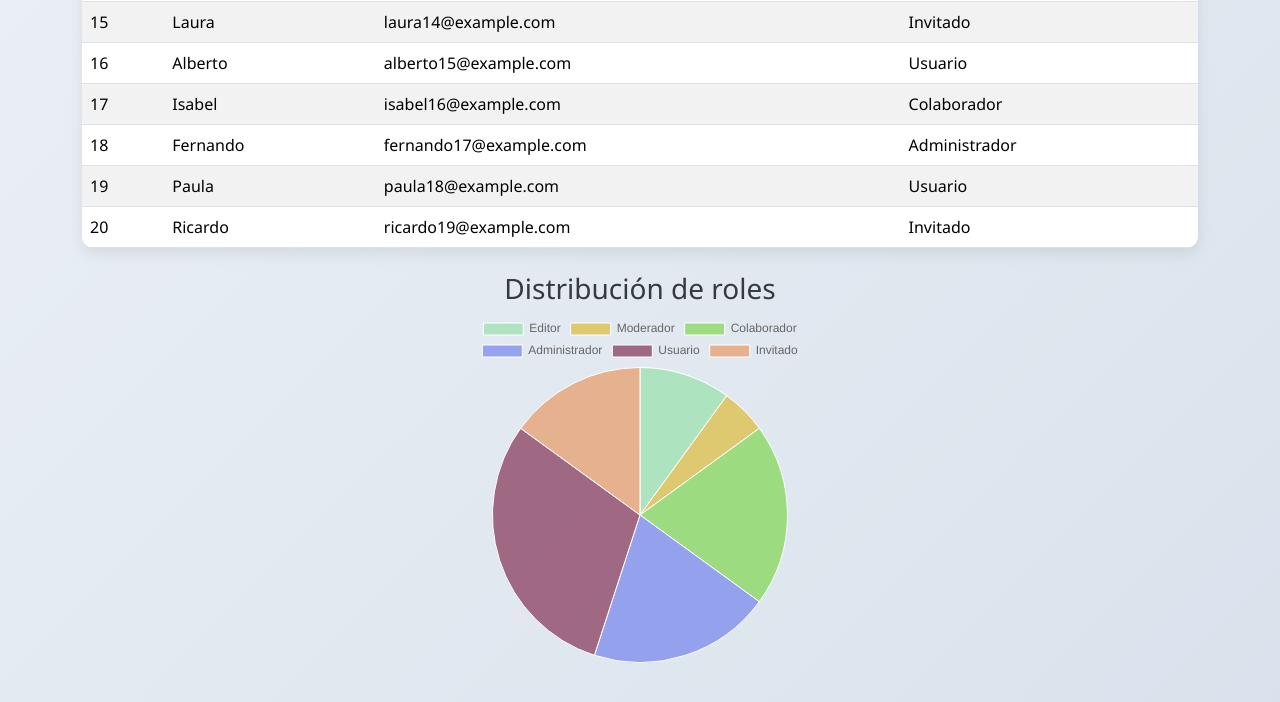
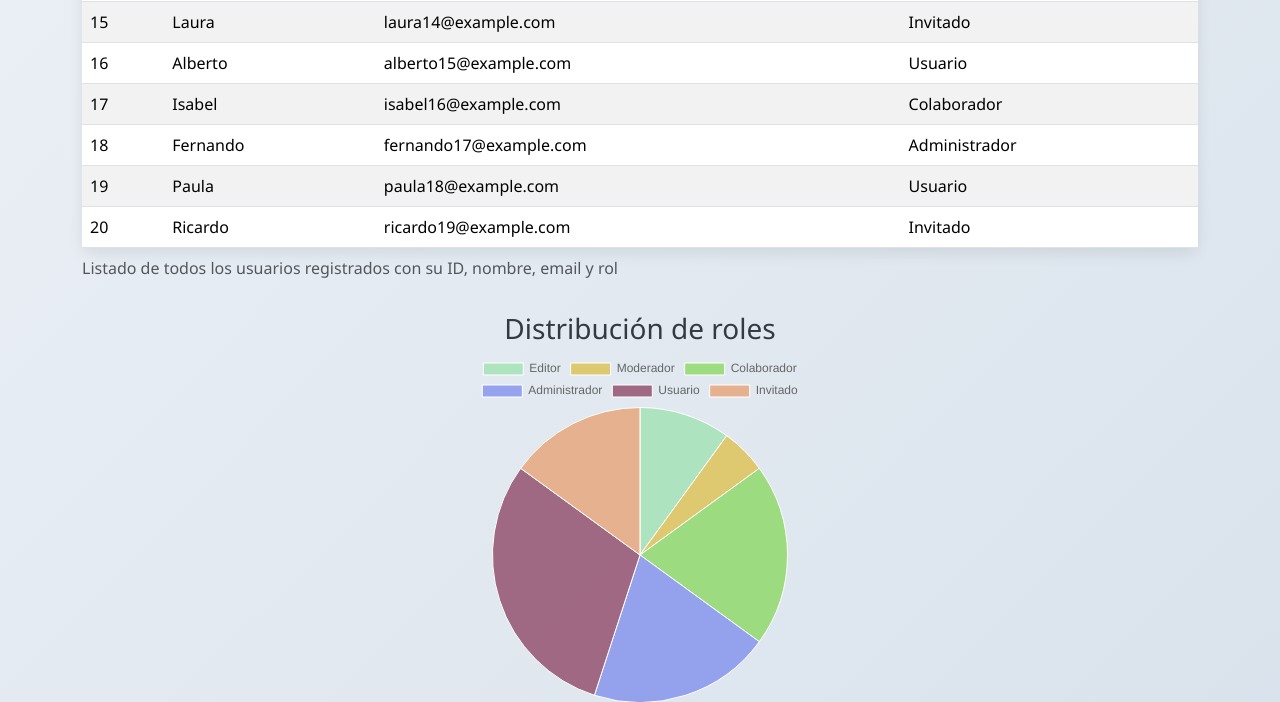
Before and after one commit to mcollado-dev/miapp-flask, a Flask app: page /estadisticas in a window 1280 px wide. Shown: the part 828-1530 px from the top of the page. Run offline with Flask 3, Linux system fonts and the light colour scheme.

Commit message:
Update estadisticas.html

```diff
--- a/templates/estadisticas.html
+++ b/templates/estadisticas.html
@@ -5,8 +5,9 @@
 
 <p>Total de usuarios: <strong>{{ total_usuarios }}</strong></p>
 
-<!-- Tabla de usuarios -->
-<table class="table table-striped table-hover">
+<!-- Tabla de usuarios con caption y aria-label para accesibilidad -->
+<table class="table table-striped table-hover" aria-label="Listado de usuarios registrados">
+    <caption>Listado de todos los usuarios registrados con su ID, nombre, email y rol</caption>
     <thead class="table-dark">
         <tr>
             <th>ID</th>
@@ -27,7 +28,7 @@
     </tbody>
 </table>
 
-<!-- Gráfico circular más pequeño y centrado -->
+<!-- Gráfico circular centrado y más pequeño -->
 <h3 class="mt-4 text-center">Distribución de roles</h3>
 <div style="max-width: 350px; margin: auto; height: 350px;">
     <canvas id="rolesChart"></canvas>
```
